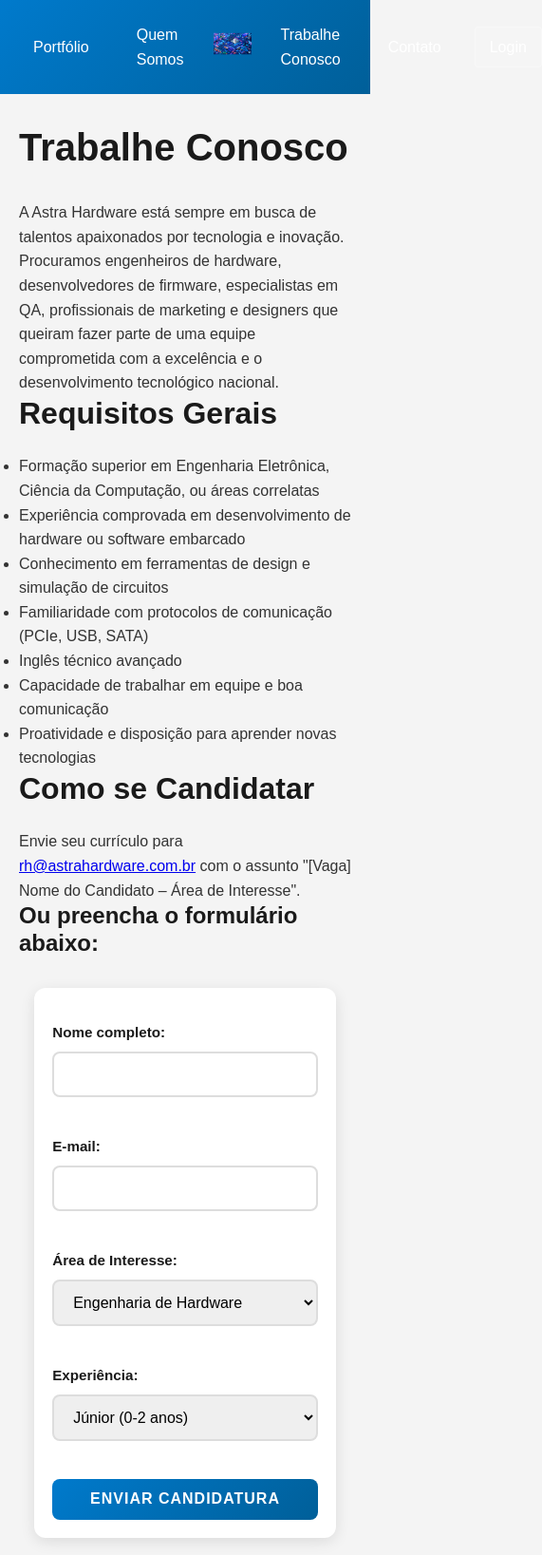
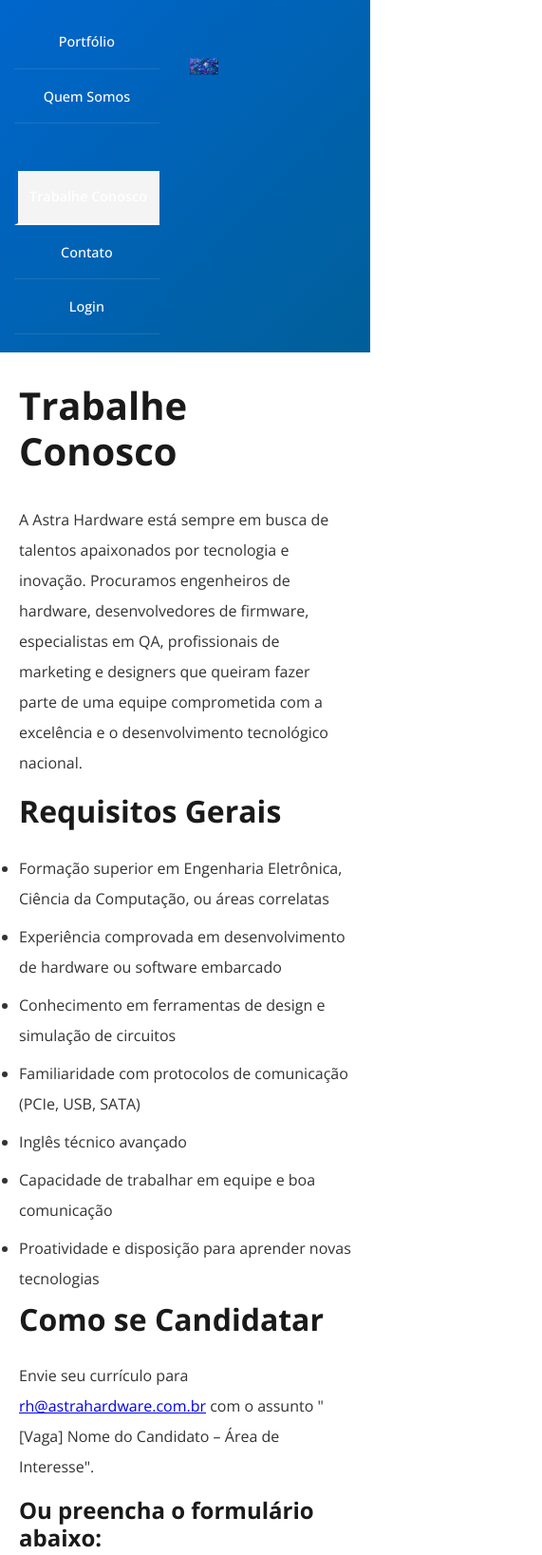
Before and after one commit to raiiannicelli/ProjetoAstraHardware, a plain HTML site: page trabalhe-conosco.html in a window 390 px wide. Shown: the top 1637 px of the page at 95% size, 571 px wide, since content can reach past the window. Drawn offline with nearby package versions, Linux system fonts and the light colour scheme.

Commit message:
Modificações de responsividade

```diff
--- a/css/style.css
+++ b/css/style.css
@@ -1,12 +1,12 @@
 :root {
-    --cor-primaria: #007acc;
-    --cor-secundaria: #005f99;
+    --cor-primaria: #0066cc;     /* Darkened from #007acc to improve contrast with white text */
+    --cor-secundaria: #005f99;   /* Already good contrast */
     --cor-fundo: #f4f4f4;
-    --cor-texto: #333333;
+    --cor-texto: #333333;        /* Good contrast */
     --cor-borda: #dddddd;
-    --cor-hover: #e0e0e0;
-    --cor-heading: #1a1a1a;
-    --cor-footer: #222222;
+    --cor-hover: #d0d0d0;        /* Darkened from #e0e0e0 for better contrast with text */
+    --cor-heading: #1a1a1a;      /* Good contrast */
+    --cor-footer: #222222;       /* Good contrast */
 }
 
 /* Reset CSS */
@@ -16,24 +16,47 @@
     box-sizing: border-box;
 }
 
-.hero-section {
-    background-image: url('../img/background-hero.png');
-    background-size: cover;
-    background-position: center;
-    min-height: 600px;
+/* Estilos de foco para acessibilidade */
+a:focus,
+button:focus,
+input:focus,
+select:focus,
+textarea:focus {
+    outline: 2px solid var(--cor-primaria);
+    outline-offset: 2px;
+    border-radius: 4px;
+}
+
+/* Remove outline do botão quando clicado */
+button:focus:not(:focus-visible) {
+    outline: none;
+}
+
+/* Mantém outline quando usando teclado */
+button:focus-visible {
+    outline: 2px solid var(--cor-primaria);
+    outline-offset: 2px;
 }
 
 /* Base styles */
 body {
-    font-family: Arial, sans-serif;
+    font-family: 'Open Sans', sans-serif;
     color: var(--cor-texto);
-    line-height: 1.6;
-    background-color: var(--cor-fundo);
+    line-height: 2;
+    background-color: #ffffff;
     margin: 0;
     padding: 0;
     min-height: 100vh;
     display: flex;
     flex-direction: column;
+}
+
+p {
+    margin-bottom: 1rem;
+}
+
+li {
+    margin-bottom: 0.5rem;
 }
 
 main {
@@ -75,43 +98,38 @@ h3 {
 header {
     background: linear-gradient(135deg, var(--cor-primaria), var(--cor-secundaria));
     width: 100%;
-    min-height: 80px;
-    display: flex;
-    align-items: center;
     position: relative;
     color: #ffffff;
     margin-bottom: 2rem;
-    padding: 1rem 0;
-    box-sizing: border-box;
 }
 
 header nav.container {
     width: 100%;
     max-width: 1200px;
     display: grid;
-    grid-template-columns: 1fr auto 1fr;
+    grid-template-columns: auto 1fr;
     align-items: center;
-    padding: 0 20px;
-    gap: 1rem;
+    padding: 1rem 20px;
+    gap: 2rem;
+    position: relative;
+}
+
+.nav-wrapper {
+    display: flex;
+    justify-content: space-between;
+    align-items: center;
+    width: 100%;
 }
 
 .menu-left, .menu-right {
     display: flex;
     align-items: center;
     gap: 20px;
-}
-
-.menu-left {
-    justify-content: flex-start;
-}
-
-.menu-right {
-    justify-content: flex-end;
+    padding: 2px 0; /* Ajuste para compensar a borda */
 }
 
 .logo-container {
     display: flex;
-    justify-content: center;
     align-items: center;
 }
 
@@ -127,23 +145,138 @@ header nav.container {
     border-radius: 4px;
     transition: all 0.3s ease;
     font-weight: 500;
-    display: inline-block;
+    position: relative;
+    margin-bottom: 2px; /* Espaço para o border-bottom */
+    border-bottom: 2px solid transparent; /* Previne saltos no layout */
 }
 
 .menu-item:hover {
     background-color: rgba(255, 255, 255, 0.2);
-    color: #ffffff;
     transform: translateY(-2px);
 }
 
-.login-btn {
-    background-color: rgba(255, 255, 255, 0.1);
-    border: 1px solid rgba(255, 255, 255, 0.3);
+.menu-item.active {
+    color: #ffffff;
+    border-bottom: 2px solid #ffffff;
+    font-weight: 600;
 }
 
-.login-btn:hover {
-    background-color: rgba(255, 255, 255, 0.3);
-    border-color: rgba(255, 255, 255, 0.5);
+.menu-item.active::after {
+    content: '';
+    position: absolute;
+    bottom: -2px;
+    left: 50%;
+    transform: translateX(-50%);
+    width: 30px;
+    height: 2px;
+    background-color: #ffffff;
+    border-radius: 2px;
+}
+
+/* Responsividade do cabeçalho */
+@media (max-width: 1024px) {
+    .menu-left, .menu-right {
+        gap: 15px;
+    }
+
+    .menu-item {
+        padding: 6px 12px;
+        font-size: 0.9rem;
+    }
+}
+
+@media (max-width: 768px) {
+    header nav.container {
+        padding: 0.8rem 20px;
+    }
+
+    .nav-toggle-label {
+        display: block;
+        position: absolute;
+        right: 20px;
+        top: 50%;
+        transform: translateY(-50%);
+        z-index: 2;
+    }
+
+    .nav-wrapper {
+        position: absolute;
+        top: 100%;
+        right: 0;
+        left: 0;
+        background: var(--cor-primaria);
+        padding: 0;
+        display: none;
+        flex-direction: column;
+        align-items: center;
+        gap: 1rem;
+        box-shadow: 0 4px 6px rgba(0, 0, 0, 0.1);
+    }
+
+    .menu-left, .menu-right {
+        flex-direction: column;
+        width: 100%;
+        gap: 0;
+        padding: 0.5rem 0;
+    }
+
+    .menu-item {
+        width: 100%;
+        text-align: center;
+        padding: 1rem;
+        border-radius: 0;
+        border-bottom: 1px solid rgba(255, 255, 255, 0.1);
+    }
+
+    .menu-item:hover {
+        transform: none;
+        background-color: rgba(255, 255, 255, 0.1);
+    }
+
+    .nav-toggle:checked ~ .nav-wrapper {
+        display: flex;
+    }
+
+    .nav-toggle:checked ~ .nav-toggle-label span {
+        background: transparent;
+    }
+
+    .nav-toggle:checked ~ .nav-toggle-label span::before {
+        transform: rotate(45deg);
+        top: 0;
+    }
+
+    .nav-toggle:checked ~ .nav-toggle-label span::after {
+        transform: rotate(-45deg);
+        top: 0;
+    }
+}
+
+@media (max-width: 600px) {
+    .menu-item.active {
+        background-color: var(--cor-fundo);
+        border-left: 4px solid var(--cor-primaria);
+        padding-left: calc(1rem - 4px); /* Ajusta o padding para compensar a borda */
+    }
+
+    .menu-item.active::after {
+        display: none; /* Remove o underline que existe no desktop */
+    }
+}
+
+@media (max-width: 480px) {
+    header nav.container {
+        padding: 0.6rem 15px;
+    }
+
+    .logo {
+        height: 30px;
+    }
+
+    .menu-item {
+        font-size: 0.9rem;
+        padding: 0.8rem;
+    }
 }
 
 /* Footer Styles */
@@ -194,17 +327,18 @@ footer {
     margin-bottom: 0.8rem;
 }
 
-.footer-column a {
-    color: rgba(255, 255, 255, 0.8);
+footer a {
+    color: #ffffff;
     text-decoration: none;
     font-size: 0.9rem;
     transition: all 0.3s ease;
     display: inline-block;
 }
 
-.footer-column a:hover {
-    color: #ffffff;
-    transform: translateX(5px);
+footer a:hover,
+footer a:focus {
+    color: var(--cor-primaria);
+    text-decoration: underline;
 }
 
 .footer-form {
@@ -372,6 +506,33 @@ footer {
     object-fit: cover;
 }
 
+/* Button Styles */
+.btn {
+    display: inline-block;
+    padding: 0.8rem 1.5rem;
+    border-radius: 4px;
+    text-decoration: none;
+    font-weight: 600;
+    transition: all 0.3s ease;
+    text-align: center;
+}
+
+.btn-primary {
+    background: var(--cor-primaria);
+    color: #ffffff;
+    border: none;
+}
+
+.btn-primary:hover {
+    background: var(--cor-secundaria);
+    transform: translateY(-2px);
+}
+
+/* Navigation Toggle */
+.nav-toggle {
+    display: none;  /* Hidden checkbox for mobile menu */
+}
+
 /* Product Grid */
 .product-grid {
     display: grid;
@@ -439,9 +600,9 @@ footer {
 
 /* Form Styles */
 .form-contato {
-    max-width: 600px;
-    margin: 3rem auto;
-    padding: 2.5rem;
+    max-width: 400px;
+    margin: 20px auto;
+    padding: 2rem;
     background: #ffffff;
     border-radius: 12px;
     box-shadow: 0 4px 15px rgba(0, 0, 0, 0.1);
@@ -456,9 +617,9 @@ footer {
 
 .form-contato label {
     display: block;
-    margin: 1rem 0 0.5rem;
+    margin-bottom: 8px;
     color: var(--cor-heading);
-    font-weight: 600;
+    font-weight: bold;
     font-size: 0.95rem;
 }
 
@@ -466,10 +627,10 @@ footer {
 .form-contato select,
 .form-contato textarea {
     width: 100%;
-    padding: 0.8rem 1rem;
-    border: 2px solid var(--cor-borda);
-    border-radius: 8px;
-    margin-bottom: 1.5rem;
+    padding: 8px;
+    border: 1px solid var(--cor-borda);
+    border-radius: 4px;
+    margin-bottom: 16px;
     font-size: 1rem;
     transition: all 0.3s ease;
 }
@@ -482,28 +643,31 @@ footer {
     box-shadow: 0 0 0 3px rgba(0, 122, 204, 0.15);
 }
 
-.form-contato button[type="submit"] {
-    background: linear-gradient(135deg, var(--cor-primaria), var(--cor-secundaria));
+.form-contato button[type="submit"],
+.form-contato button.btn-primary {
+    width: 100%;
+    background: var(--cor-primaria);
     color: #ffffff;
     border: none;
-    padding: 1rem 2rem;
-    border-radius: 8px;
-    font-size: 1.1rem;
+    padding: 0.8rem 1.5rem;
+    border-radius: 4px;
+    font-size: 1rem;
     font-weight: 600;
     cursor: pointer;
-    width: 100%;
     transition: all 0.3s ease;
     text-transform: uppercase;
     letter-spacing: 1px;
-    margin-top: 1rem;
 }
 
-.form-contato button[type="submit"]:hover {
+.form-contato button[type="submit"]:hover,
+.form-contato button.btn-primary:hover {
+    background: var(--cor-secundaria);
     transform: translateY(-2px);
-    box-shadow: 0 4px 15px rgba(0, 122, 204, 0.3);
+    box-shadow: 0 4px 8px rgba(0, 0, 0, 0.1);
 }
 
-.form-contato button[type="submit"]:active {
+.form-contato button[type="submit"]:active,
+.form-contato button.btn-primary:active {
     transform: translateY(0);
 }
 
--- a/trabalhe-conosco.html
+++ b/trabalhe-conosco.html
@@ -4,6 +4,9 @@
     <meta charset="UTF-8">
     <meta name="viewport" content="width=device-width, initial-scale=1.0">
     <title>Trabalhe Conosco - Astra Hardware</title>
+    <link rel="preconnect" href="https://fonts.googleapis.com">
+    <link rel="preconnect" href="https://fonts.gstatic.com" crossorigin>
+    <link href="https://fonts.googleapis.com/css2?family=Open+Sans:wght@400;500;600;700&display=swap" rel="stylesheet">
     <link rel="stylesheet" href="css/style.css">
 </head>
 <body>
@@ -21,7 +24,7 @@
             </div>
 
             <div class="menu-right">
-                <a class="menu-item" href="trabalhe-conosco.html">Trabalhe Conosco</a>
+                <a class="menu-item active" href="trabalhe-conosco.html">Trabalhe Conosco</a>
                 <a class="menu-item" href="contato.html">Contato</a>
                 <a class="menu-item login-btn" href="#">Login</a>
             </div>
@@ -115,8 +118,8 @@
             <div class="footer-column">
                 <h3>COMUNIDADE</h3>
                 <ul>
-                    <li><a href="https://instagram.com/astra" target="_blank">Instagram</a></li>
-                    <li><a href="https://facebook.com/astra" target="_blank">Facebook</a></li>
+                    <li><a href="https://instagram.com/astra" target="_blank" aria-label="Instagram - Siga a Astra Hardware">Instagram</a></li>
+                    <li><a href="https://facebook.com/astra" target="_blank" aria-label="Facebook - Perfil Oficial da Astra Hardware">Facebook</a></li>
                     <li><a href="#">Blog</a></li>
                     <li><a href="#">Newsletter</a></li>
                 </ul>
```
Also changed, not shown: contato.html (+6 -3 lines), index.html (+5 -2 lines), portfolio.html (+16 -13 lines), quem-somos.html (+10 -7 lines).
